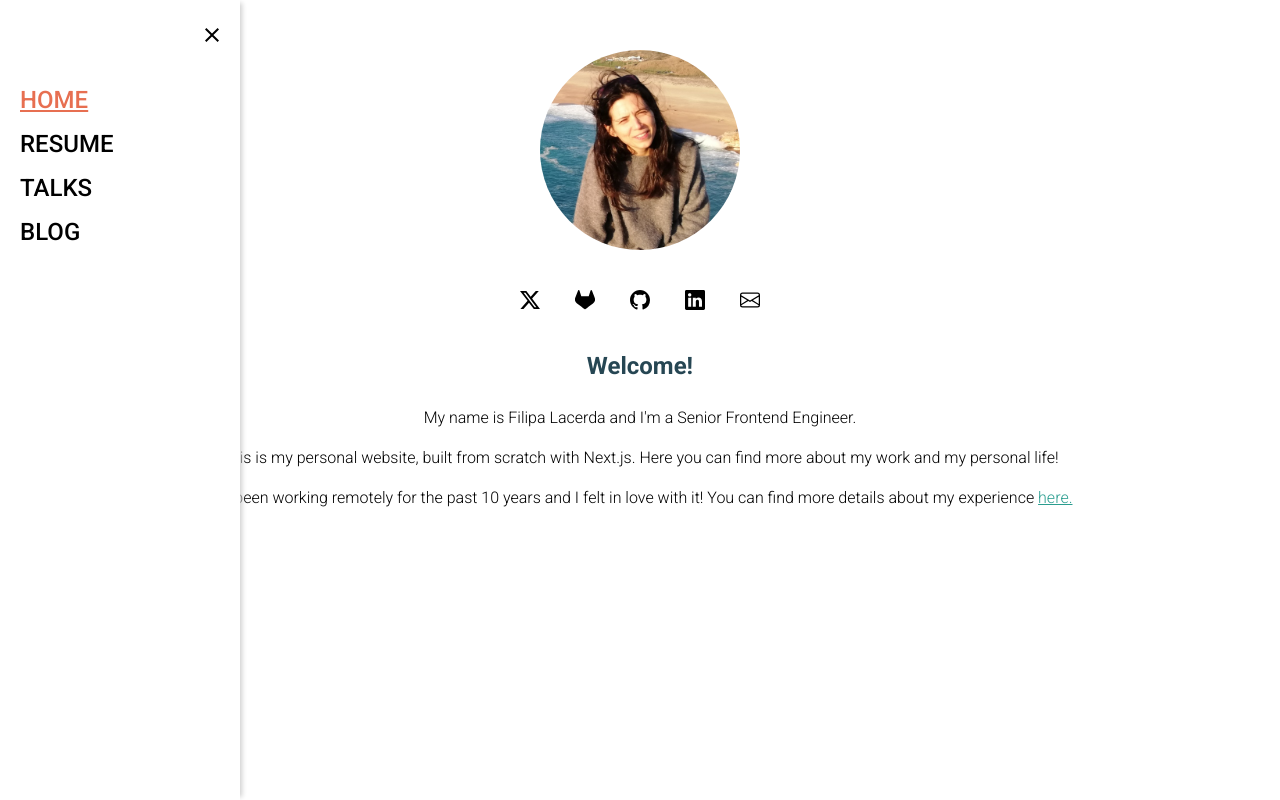
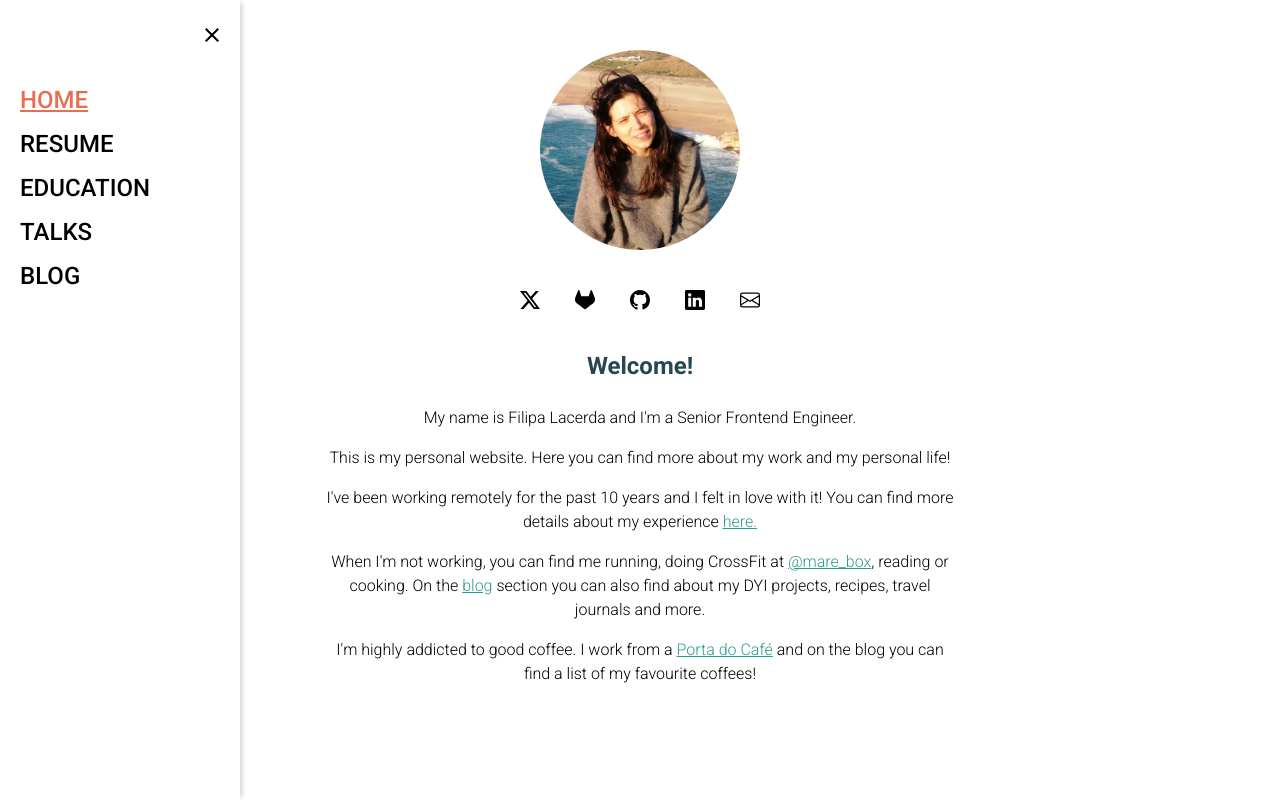
Before and after one commit to filipalacerda/filipalacerda.com, a Next.js app: page / in a window 1280 px wide. Built offline with nearby package versions, Linux system fonts and the light colour scheme.

Commit message:
Finish home page description

```diff
--- a/app/globals.css
+++ b/app/globals.css
@@ -17,6 +17,7 @@ body {
 @media screen and (min-width: 600px) {
   .app {
     margin: 0 auto;
+    width: 630px;
   }
 }
 
--- a/app/layout.tsx
+++ b/app/layout.tsx
@@ -44,6 +44,10 @@ export default function RootLayout({
                 text: "Resume",
               },
               {
+                link: "/education",
+                text: "Education",
+              },
+              {
                 link: "/talks",
                 text: "Talks",
               },
--- a/app/page.tsx
+++ b/app/page.tsx
@@ -26,20 +26,43 @@ export default function Home() {
             Welcome!
           </h1>
 
-          <section className="mt-6 text-center">
-            <p className="roboto-light text-md">
-              My name is Filipa Lacerda and I'm a Senior Frontend Engineer.
+          <section className="mt-6 text-center roboto-light text-md">
+            <p>My name is Filipa Lacerda and I'm a Senior Frontend Engineer.</p>
+            <p className="mt-4">
+              This is my personal website. Here you can find more about my work
+              and my personal life!
             </p>
-            <p className="roboto-light text-md mt-4">
-              This is my personal website, built from scratch with Next.js. Here
-              you can find more about my work and my personal life!
-            </p>
-            <p className="roboto-light text-md mt-4">
+            <p className="mt-4">
               I've been working remotely for the past 10 years and I felt in
               love with it! You can find more details about my experience{" "}
               <Link href="/resume" className="underline text-green">
                 here.
               </Link>
+            </p>
+            <p className="mt-4">
+              When I'm not working, you can find me running, doing CrossFit at{" "}
+              <a
+                href="https://www.instagram.com/mare_box/"
+                className="underline text-green"
+              >
+                @mare_box
+              </a>
+              , reading or cooking. On the{" "}
+              <Link href="/blog" className="underline text-green">
+                blog
+              </Link>{" "}
+              section you can also find about my DYI projects, recipes, travel
+              journals and more.
+            </p>
+            <p className="mt-4">
+              I'm highly addicted to good coffee. I work from a{" "}
+              <a
+                href="https://www.instagram.com/portadocafe/"
+                className="underline text-green"
+              >
+                Porta do Café
+              </a>{" "}
+              and on the blog you can find a list of my favourite coffees!
             </p>
           </section>
         </div>
```
